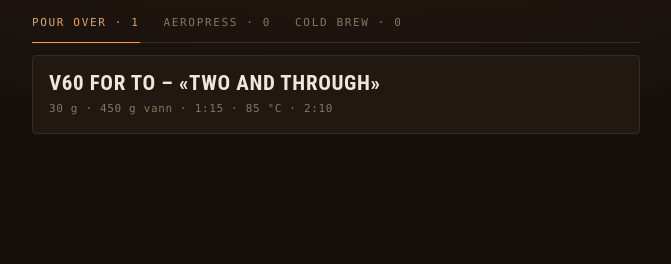
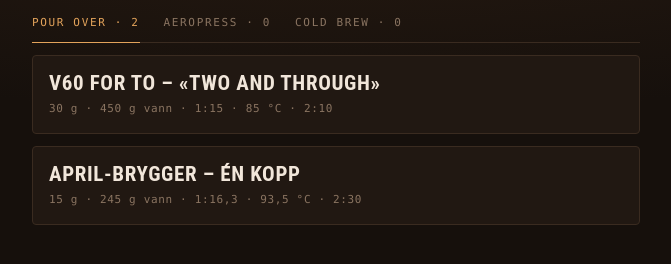
Before and after one commit to rob83dh/Oppskrifter, a plain HTML site: page kaffe.html in a window 1280 px wide. Shown: the part 68-332 px from the top of the page, without its empty margins (304-975 px from the left). Drawn offline with Linux system fonts and the light colour scheme.

Commit message:
Kaffe: April-brygger – én kopp (Kaffenerding)
Co-Authored-By: Claude Opus 5.5 <noreply@anthropic.com>

```diff
--- a/kaffe.html
+++ b/kaffe.html
@@ -178,6 +178,38 @@ var OPPSKRIFTER = [
       'Grovere kvern enn vanlig fordi finere gir bitterhet i en så dyp seng.',
       '<span class="flagg">Merk:</span> videoteksten sier at siste helling er 240 g, men fra 200 til 450 g er 250 g. Skjermteksten og vekta i videoen viser 450 g, så det er brukt her.',
       'Kaffen i videoen: Hambela fra Haru Roasters (Guji, Etiopia, anaerob natural) – drue, plomme, ananas.'
+    ]
+  },
+  {
+    id: 'april-en-kopp',
+    metode: 'pourover',
+    navn: 'April-brygger – én kopp',
+    kort: 'Flatbunnet trakt, blooming og tre hellinger, ferdig på 2:30',
+    kilde: 'Facebook-video «Kaffenerding» (8. nov. 2026)',
+    lenke: 'https://www.facebook.com/watch/?v=1175801388172446',
+    kaffe: 15, vann: 245, temp: '93,5 °C',
+    kvern: '<b>Middels fin</b> – i den fine enden av pour over. Fellow Opus: <b>ca. 4½</b> <span class="flagg">(anslag – innstillingen vises ikke i videoen)</span>. ' +
+           'Renner den gjennom senere enn 3:00, gå grovere.',
+    utstyr: ['April Brewer (flatbunnet trakt) med bølgefilter', 'Karaffe', 'Vekt med tidtaker', 'Svanehalskanne'],
+    forbered: [
+      'Varm vannet til <b>93,5 °C</b>.',
+      'Skyll filteret og forvarm trakt og karaffe med varmt vann. Tøm karaffen.',
+      'Mal <b>{k} g</b> kaffe, ha den i filteret og nullstill vekta.'
+    ],
+    steg: [
+      {t: 0,   til: 45,  tekst: 'Blooming', hvordan: 'Fukt all kaffen og la den stå. Det skal boble i kaffesengen.'},
+      {t: 40,  til: 95,  tekst: '2. helling', hvordan: 'Rolig, lite forstyrrelse.'},
+      {t: 60,  til: 190, tekst: '3. helling', hvordan: 'Rolig, lite forstyrrelse.'},
+      {t: 75,  til: 245, tekst: '4. helling', hvordan: 'Så la det renne.'},
+      {t: 150, slutt: true, tekst: 'Gjennomrent', hvordan: 'Ta av trakten, rør rundt og server.'}
+    ],
+    notat: [
+      'Mengder og tider er lest av vekta i videoen: 45 g ved 0:06, 95 g ved 0:45, 190 g ved 1:11 og 245 g (1:16,3) ved 1:25. Den var gjennomrent rundt 2:30.',
+      '<span class="flagg">Merk:</span> han sier at bloomingen står i 45 sekunder, men vekta viser at andre helling starter ved 0:39. Her er 0:40 brukt.',
+      'Når fjerde helling starter, vises ikke i videoen (vekta viste 190 g ved 1:11 og 217 g ved 1:21). 1:15 er et anslag.',
+      'Gjennomtrekkstid bør ligge mellom 2:30 og 3:30. Med mer kaffe tar det lengre tid.',
+      'Flatbunnet filter gjør at mindre vann renner forbi langs sidene, og alt kaffepulveret får møte vannet.',
+      'Kaffen i videoen: Geisha fra Kaffebrenneriet. 15–20 g holder til én stor kopp.'
     ]
   }
 ];
```
